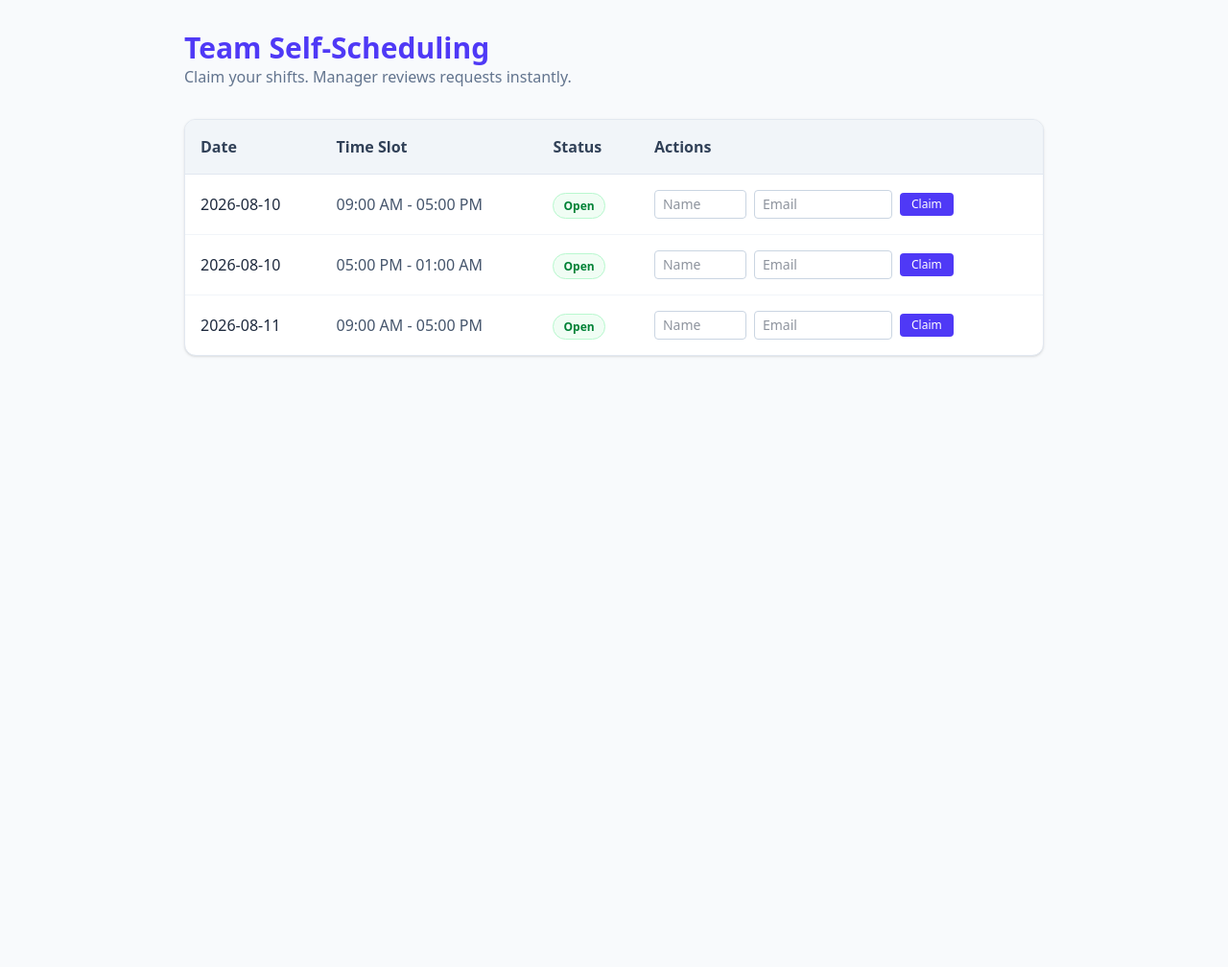
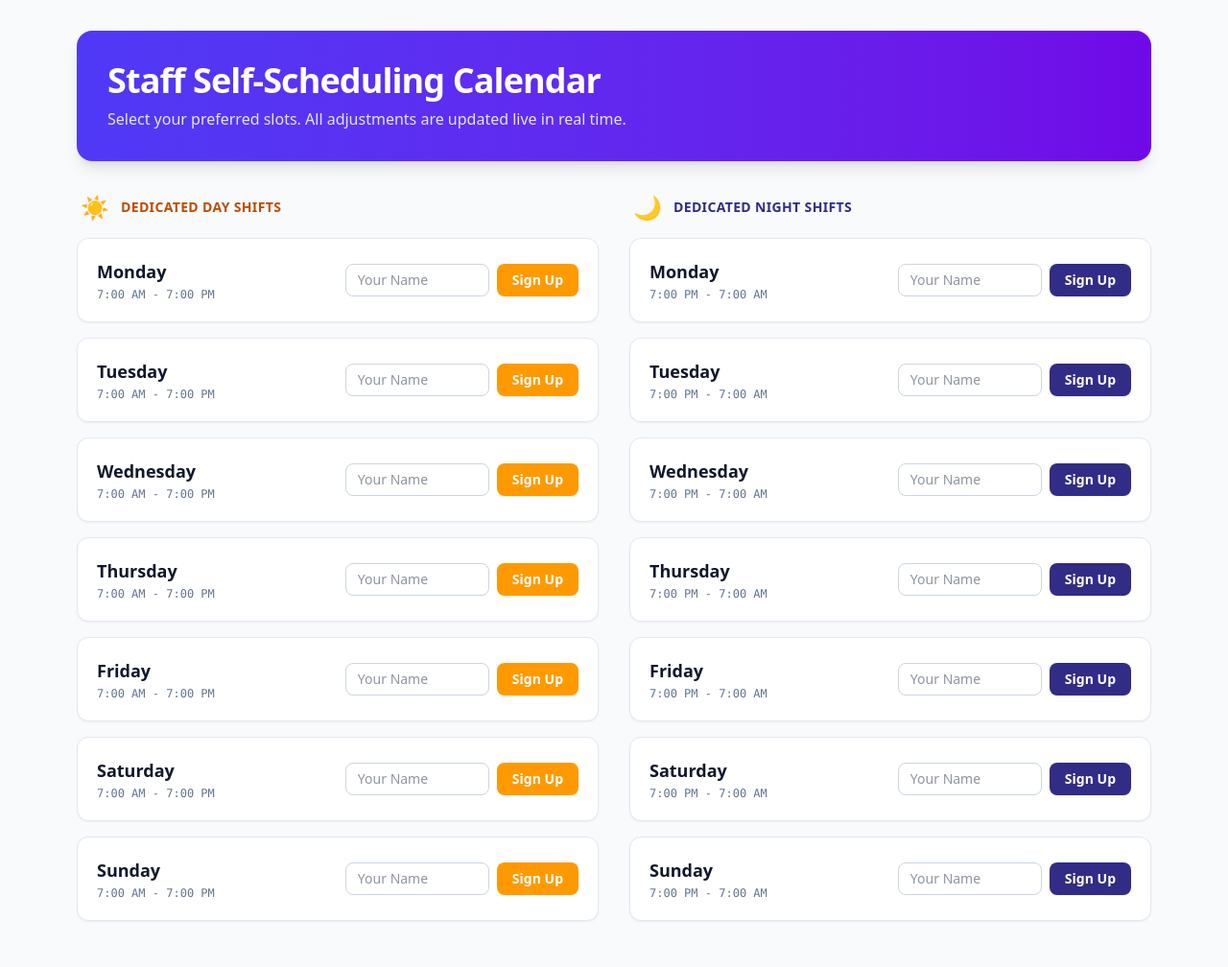
Before and after one commit to kmbarnett24/my-schedule-site, a Flask app: page / in a window 1280 px wide. Shown: the whole page at 96% size. Before the commit the page ends 372 px from the top, so only its background shows below. Run offline with Flask 3, Linux system fonts and the light colour scheme; data comes from the database, SQL or seed files in the repository.

Commit message:
Add files via upload

```diff
--- a/app.py
+++ b/app.py
@@ -1,51 +1,60 @@
 from flask import Flask, render_template, request, redirect, url_for, flash
 from flask_sqlalchemy import SQLAlchemy
-import os
 
 app = Flask(__name__)
-app.secret_key = 'super-secret-key-123'
+app.secret_key = 'super-secure-key-123'
 
-# This uses a local database file so we don't have to worry about Supabase passwords
+# Internal database
 app.config['SQLALCHEMY_DATABASE_URI'] = 'sqlite:///schedule.db'
 app.config['SQLALCHEMY_TRACK_MODIFICATIONS'] = False
 db = SQLAlchemy(app)
 
+# Database Structure
 class Shift(db.Model):
     id = db.Column(db.Integer, primary_key=True)
-    date = db.Column(db.String(50), nullable=False)
-    time_slot = db.Column(db.String(50), nullable=False)
+    day_of_week = db.Column(db.String(20), nullable=False) # e.g., Monday
+    shift_type = db.Column(db.String(10), nullable=False)  # Day or Night
+    time_slot = db.Column(db.String(50), nullable=False)   # e.g., 7:00 AM - 7:00 PM
     claimed_by = db.Column(db.String(100), default=None, nullable=True)
-    status = db.Column(db.String(20), default='Open')
+    status = db.Column(db.String(20), default='Open')      # Open, Pending, Approved
 
+# Main Public Page (Anyone with the link can see this)
 @app.route('/')
 def index():
-    # Automatically build database tables if they don't exist yet
     db.create_all()
 
-    # Pre-populate sample shifts automatically if the system is brand empty
+    # Automatically generate an organized weekly template if empty
     if Shift.query.count() == 0:
-        sample_shifts = [
-            Shift(date="2026-08-10", time_slot="09:00 AM - 05:00 PM"),
-            Shift(date="2026-08-10", time_slot="05:00 PM - 01:00 AM"),
-            Shift(date="2026-08-11", time_slot="09:00 AM - 05:00 PM"),
-        ]
+        days = ['Monday', 'Tuesday', 'Wednesday', 'Thursday', 'Friday', 'Saturday', 'Sunday']
+        sample_shifts = []
+        for day in days:
+            sample_shifts.append(Shift(day_of_week=day, shift_type='Day', time_slot='7:00 AM - 7:00 PM'))
+            sample_shifts.append(Shift(day_of_week=day, shift_type='Night', time_slot='7:00 PM - 7:00 AM'))
         db.session.add_all(sample_shifts)
         db.session.commit()
 
-    shifts = Shift.query.order_by(Shift.date).all()
-    return render_template('index.html', shifts=shifts)
+    day_shifts = Shift.query.filter_by(shift_type='Day').all()
+    night_shifts = Shift.query.filter_by(shift_type='Night').all()
+    return render_template('index.html', day_shifts=day_shifts, night_shifts=night_shifts)
 
+# Staff Submit Request Route
 @app.route('/claim/<int:shift_id>', methods=['POST'])
 def claim_shift(shift_id):
     staff_name = request.form.get('staff_name')
-    staff_email = request.form.get('staff_email')
     shift = Shift.query.get(shift_id)
     if shift and shift.status == 'Open':
-        shift.claimed_by = f"{staff_name} ({staff_email})"
+        shift.claimed_by = staff_name
         shift.status = 'Pending Approval'
         db.session.commit()
-        flash('Shift claimed! Awaiting manager approval.', 'success')
+        flash(f'Successfully requested the {shift.day_of_week} {shift.shift_type} shift!', 'success')
     return redirect(url_for('index'))
+
+# Secret Manager Dashboard Area
+# (You can access this by adding /manager to the end of your link)
+@app.route('/manager')
+def manager_dashboard():
+    shifts = Shift.query.all()
+    return render_template('manager.html', shifts=shifts)
 
 @app.route('/manager/review/<int:shift_id>/<action>')
 def review_shift(shift_id, action):
@@ -53,13 +62,13 @@ def review_shift(shift_id, action):
     if shift and shift.status == 'Pending Approval':
         if action == 'approve':
             shift.status = 'Approved'
-            flash('Shift approved!', 'success')
+            flash('Shift enrollment finalized!', 'success')
         elif action == 'deny':
             shift.status = 'Open'
             shift.claimed_by = None
-            flash('Shift denied and reopened.', 'info')
+            flash('Shift request rejected and opened back up.', 'info')
         db.session.commit()
-    return redirect(url_for('index'))
+    return redirect(url_for('manager_dashboard'))
 
 if __name__ == '__main__':
     with app.app_context():
--- a/templates/index.html
+++ b/templates/index.html
@@ -3,74 +3,102 @@
 <head>
     <meta charset="UTF-8">
     <meta name="viewport" content="width=device-width, initial-scale=1.0">
-    <title>Staff Portal</title>
+    <title>Team Schedule Portal</title>
     <script src="https://cdn.jsdelivr.net/npm/@tailwindcss/browser@4"></script>
 </head>
-<body class="bg-slate-50 text-slate-800 p-4 sm:p-8">
-    <div class="max-w-4xl mx-auto">
-        <header class="mb-8 text-center sm:text-left">
-            <h1 class="text-3xl font-extrabold text-indigo-600">Team Self-Scheduling</h1>
-            <p class="text-slate-500">Claim your shifts. Manager reviews requests instantly.</p>
+<body class="bg-slate-50 text-slate-800 antialiased min-h-screen pb-12">
+
+    <div class="max-w-6xl mx-auto px-4 pt-8">
+        <!-- Header banner -->
+        <header class="bg-gradient-to-r from-indigo-600 to-violet-700 rounded-2xl p-6 md:p-8 text-white shadow-lg mb-8 text-center md:text-left">
+            <h1 class="text-3xl md:text-4xl font-black tracking-tight">Staff Self-Scheduling Calendar</h1>
+            <p class="text-indigo-100 mt-2 font-medium">Select your preferred slots. All adjustments are updated live in real time.</p>
         </header>
 
-        {% with messages = get_flashed_messages(with_categories=true) %}
+        <!-- Flash alerts -->
+        {% with messages = get_flashed_messages() %}
           {% if messages %}
-            {% for category, msg in messages %}
-              <div class="p-4 mb-4 text-sm rounded bg-indigo-100 text-indigo-900 font-medium">
+            {% for msg in messages %}
+              <div class="bg-emerald-500 text-white p-4 rounded-xl mb-6 shadow font-semibold text-center animate-pulse">
                 {{ msg }}
               </div>
             {% endfor %}
           {% endif %}
         {% endwith %}
 
-        <div class="bg-white shadow rounded-xl overflow-hidden border border-slate-200">
-            <table class="w-full text-left border-collapse">
-                <thead class="bg-slate-100 border-b border-slate-200">
-                    <tr>
-                        <th class="p-4 font-semibold text-slate-700">Date</th>
-                        <th class="p-4 font-semibold text-slate-700">Time Slot</th>
-                        <th class="p-4 font-semibold text-slate-700">Status</th>
-                        <th class="p-4 font-semibold text-slate-700">Actions</th>
-                    </tr>
-                </thead>
-                <tbody class="divide-y divide-slate-100">
-                    {% for shift in shifts %}
-                    <tr>
-                        <td class="p-4 font-medium">{{ shift.date }}</td>
-                        <td class="p-4 text-slate-600">{{ shift.time_slot }}</td>
-                        <td class="p-4">
+        <!-- Two Columns Layout: Day vs Night -->
+        <div class="grid grid-cols-1 lg:grid-cols-2 gap-8">
+
+            <!-- DAY SHIFTS COLUMN -->
+            <div>
+                <div class="flex items-center gap-3 mb-4 pl-1">
+                    <span class="text-2xl">☀️</span>
+                    <h2 class="text-2xl font-bold text-amber-700 tracking-wide uppercase text-sm">Dedicated Day Shifts</h2>
+                </div>
+                <div class="space-y-4">
+                    {% for shift in day_shifts %}
+                    <div class="bg-white p-5 rounded-xl border border-slate-200 shadow-xs flex flex-col sm:flex-row sm:items-center justify-between gap-4 transition hover:shadow-md">
+                        <div>
+                            <h3 class="text-lg font-bold text-slate-900">{{ shift.day_of_week }}</h3>
+                            <p class="text-xs text-slate-500 font-mono mt-0.5">{{ shift.time_slot }}</p>
+                        </div>
+                        <div class="flex items-center gap-2">
                             {% if shift.status == 'Open' %}
-                                <span class="px-2.5 py-1 text-xs font-semibold text-green-700 bg-green-50 rounded-full border border-green-200">Open</span>
-                            {% elif shift.status == 'Pending Approval' %}
-                                <span class="px-2.5 py-1 text-xs font-semibold text-amber-700 bg-amber-50 rounded-full border border-amber-200">Awaiting Manager</span>
-                            {% else %}
-                                <span class="px-2.5 py-1 text-xs font-semibold text-indigo-700 bg-indigo-50 rounded-full border border-indigo-200">Approved</span>
-                            {% endif %}
-                        </td>
-                        <td class="p-4 text-sm">
-                            {% if shift.status == 'Open' %}
-                                <form action="/claim/{{ shift.id }}" method="POST" class="flex flex-wrap gap-2 items-center">
-                                    <input type="text" name="staff_name" placeholder="Name" required class="border border-slate-300 px-2 py-1 rounded text-sm focus:outline-indigo-500 w-24">
-                                    <input type="email" name="staff_email" placeholder="Email" required class="border border-slate-300 px-2 py-1 rounded text-sm focus:outline-indigo-500 w-36">
-                                    <button type="submit" class="bg-indigo-600 hover:bg-indigo-700 text-white font-medium px-3 py-1 rounded text-xs transition">Claim</button>
+                                <form action="/claim/{{ shift.id }}" method="POST" class="flex gap-2 w-full">
+                                    <input type="text" name="staff_name" placeholder="Your Name" required class="border border-slate-300 rounded-lg px-3 py-1.5 text-sm focus:ring-2 focus:ring-indigo-500 outline-none max-w-[150px]">
+                                    <button type="submit" class="bg-amber-500 hover:bg-amber-600 text-white font-bold px-4 py-1.5 rounded-lg text-sm transition shadow-xs">Sign Up</button>
                                 </form>
                             {% elif shift.status == 'Pending Approval' %}
-                                <div class="flex flex-col gap-1.5">
-                                    <span class="text-xs text-slate-500 font-mono">Req: {{ shift.claimed_by }}</span>
-                                    <div class="flex gap-2">
-                                        <a href="/manager/review/{{ shift.id }}/approve" class="bg-emerald-600 text-white text-xs px-2.5 py-1 rounded font-medium hover:bg-emerald-700">Approve</a>
-                                        <a href="/manager/review/{{ shift.id }}/deny" class="bg-rose-600 text-white text-xs px-2.5 py-1 rounded font-medium hover:bg-rose-700">Deny</a>
-                                    </div>
+                                <div class="bg-amber-50 border border-amber-200 text-amber-800 text-xs px-3 py-2 rounded-lg font-medium text-right">
+                                    🔒 {{ shift.claimed_by }} <span class="block text-[10px] text-amber-600">(Awaiting Approval)</span>
                                 </div>
                             {% else %}
-                                <span class="text-xs text-slate-400">Assigned to {{ shift.claimed_by }}</span>
+                                <div class="bg-indigo-600 text-white text-xs px-4 py-2 rounded-lg font-bold shadow-xs">
+                                    ✅ Filled by: {{ shift.claimed_by }}
+                                </div>
                             {% endif %}
-                        </td>
-                    </tr>
+                        </div>
+                    </div>
                     {% endfor %}
-                </tbody>
-            </table>
+                </div>
+            </div>
+
+            <!-- NIGHT SHIFTS COLUMN -->
+            <div>
+                <div class="flex items-center gap-3 mb-4 pl-1">
+                    <span class="text-2xl">🌙</span>
+                    <h2 class="text-2xl font-bold text-indigo-900 tracking-wide uppercase text-sm">Dedicated Night Shifts</h2>
+                </div>
+                <div class="space-y-4">
+                    {% for shift in night_shifts %}
+                    <div class="bg-white p-5 rounded-xl border border-slate-200 shadow-xs flex flex-col sm:flex-row sm:items-center justify-between gap-4 transition hover:shadow-md">
+                        <div>
+                            <h3 class="text-lg font-bold text-slate-900">{{ shift.day_of_week }}</h3>
+                            <p class="text-xs text-slate-500 font-mono mt-0.5">{{ shift.time_slot }}</p>
+                        </div>
+                        <div class="flex items-center gap-2">
+                            {% if shift.status == 'Open' %}
+                                <form action="/claim/{{ shift.id }}" method="POST" class="flex gap-2 w-full">
+                                    <input type="text" name="staff_name" placeholder="Your Name" required class="border border-slate-300 rounded-lg px-3 py-1.5 text-sm focus:ring-2 focus:ring-indigo-500 outline-none max-w-[150px]">
+                                    <button type="submit" class="bg-indigo-900 hover:bg-indigo-950 text-white font-bold px-4 py-1.5 rounded-lg text-sm transition shadow-xs">Sign Up</button>
+                                </form>
+                            {% elif shift.status == 'Pending Approval' %}
+                                <div class="bg-amber-50 border border-amber-200 text-amber-800 text-xs px-3 py-2 rounded-lg font-medium text-right">
+                                    🔒 {{ shift.claimed_by }} <span class="block text-[10px] text-amber-600">(Awaiting Approval)</span>
+                                </div>
+                            {% else %}
+                                <div class="bg-indigo-600 text-white text-xs px-4 py-2 rounded-lg font-bold shadow-xs">
+                                    ✅ Filled by: {{ shift.claimed_by }}
+                                </div>
+                            {% endif %}
+                        </div>
+                    </div>
+                    {% endfor %}
+                </div>
+            </div>
+
         </div>
     </div>
+
 </body>
 </html>
```
Also changed, not shown: templates/manager.html/manager.html (added, +71 -0 lines).
